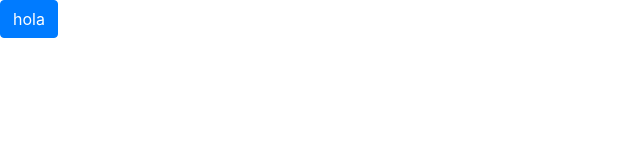
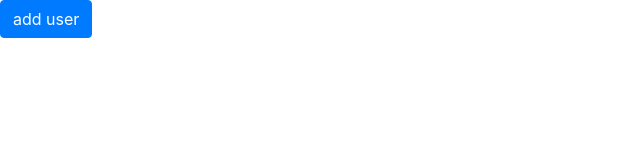
Before and after one commit to gpeitzner/uSocial, a React (Create React App) app in the folder ui/u-social/: page /addUser in a window 1280 px wide. Shown: the top 160 px of the page, without its empty margins (0-640 px from the left). Built offline with nearby package versions, Linux system fonts and the light colour scheme.

Commit message:
feat: basic routing structure

```diff
--- a/ui/u-social/package.json
+++ b/ui/u-social/package.json
@@ -10,6 +10,8 @@
     "react": "^17.0.1",
     "react-bootstrap": "^1.4.0",
     "react-dom": "^17.0.1",
+    "react-router": "^5.2.0",
+    "react-router-dom": "^5.2.0",
     "react-scripts": "3.4.4"
   },
   "scripts": {
--- a/ui/u-social/src/App.js
+++ b/ui/u-social/src/App.js
@@ -1,12 +1,21 @@
 import React from 'react';
-import logo from './logo.svg';
 import './App.css';
 import 'bootstrap/dist/css/bootstrap.min.css';
-import { Button } from 'react-bootstrap';
+import {
+  BrowserRouter as Router,
+  Route,
+  Link,
+  Switch
+} from 'react-router-dom'
+import AddUser from './components/chat/user/add';
 
 function App() {
   return (
-    <Button>hola</Button>
+    <Router>
+      <Switch>
+        <Route exact path='/addUser' component={AddUser}></Route>
+      </Switch>
+    </Router>
   );
 }
 
--- /dev/null
+++ b/ui/u-social/src/components/chat/user/add.js
@@ -0,0 +1,12 @@
+import React, { useState, useEffect } from 'react';
+import './add.css'
+import { Button } from 'react-bootstrap';
+import 'bootstrap/dist/css/bootstrap.min.css';
+
+const AddUser = () => {
+    return (
+        <Button> add user </Button>
+    )
+}
+
+export default AddUser;
```
Also changed, not shown: ui/u-social/src/components/chat/chat.css (added), ui/u-social/src/components/chat/chat.js (added), ui/u-social/src/components/chat/user/add.css (added), 1 other file (tests, documents, lock files or other folders).
